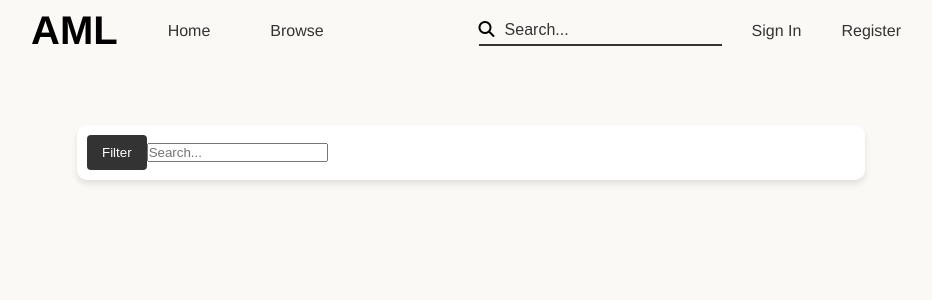
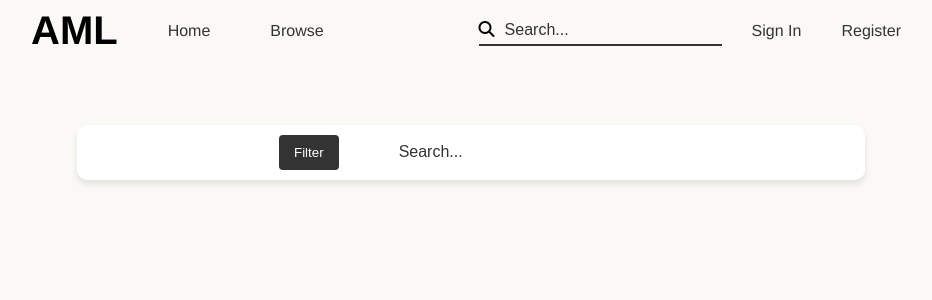
Before and after one commit to DugganDuggan/SAAD-AML, an Angular app: page /browse in a window 1280 px wide. Shown: the top 300 px of the page, without its empty margins (169-1101 px from the left). Built offline with nearby package versions, Linux system fonts and the light colour scheme.

Commit message:
search bar

```diff
--- a/src/app/browse/browse.component.css
+++ b/src/app/browse/browse.component.css
@@ -1,22 +1,24 @@
 
 
-/* Style the white box */
 .centered {
     margin: auto;
     width: 60%;
     background-color: white;
     padding: 10px;
     border-radius:10px;
-    box-shadow: 0 4px 6px rgba(0, 0, 0, 0.1); /* Subtle shadow for depth */
-
+    box-shadow: 0 4px 6px rgba(0, 0, 0, 0.1);
   }
 
-
+  .search{
+    width: 50%;
+    margin: auto;
+  }
 
   .dropdown {
     position: relative;
     display: inline-block;
     max-width: 300px;
+    padding-right: 50px;
   }
 
   .dropdown-button {
@@ -41,9 +43,8 @@
     border-radius: 4px;
     max-height: 400px;
     overflow-y: auto;
-    width: 200px; /* Adjust this value to make it wider */
+    width: 200px;
   }
-
 
   .dropdown:hover .dropdown-content {
     display: block;
@@ -68,3 +69,25 @@
   .filter-options input[type="radio"] {
     margin-right: 10px;
   }
+
+  ::placeholder {
+    color: #333;
+
+  }
+  .search-bar:focus {
+    outline: none;
+    border-bottom: solid #333
+  }
+
+.search-bar {
+    padding: 5px 10px;
+    border: none;
+    font-size: 16px;
+    background-color: transparent;
+}
+
+.search-container{
+    border-bottom: solid;
+    border-width: 2px;
+    border-color: #333;
+}
--- a/src/app/browse/browse.component.html
+++ b/src/app/browse/browse.component.html
@@ -1,5 +1,6 @@
 <div class="centered">
 
+    <div class="search">
         <div class="dropdown">
             <button class="dropdown-button">Filter</button>
             <div class="dropdown-content">
@@ -7,15 +8,9 @@
             <div class="filter-section">
                 <h4>Availability</h4>
                 <div class="filter-options">
-              <label>
-                <input type="radio" name="availability" value="Available"> Available to borrow
-              </label>
-              <label>
-                <input type="radio" name="availability" value="Checked Out"> Available to reserve
-              </label>
-              <label>
-                <input type="radio" name="availability" value="Checked Out"> Unavaliable
-              </label>
+                <label><input type="radio" name="availability" value="Available">Available to borrow</label>
+                <label><input type="radio" name="availability" value="Checked Out">Available to reserve</label>
+                <label><input type="radio" name="availability" value="Checked Out">Unavaliable</label>
                 </div>
             </div>
 
@@ -23,18 +18,10 @@
             <div class="filter-section">
                 <h4>Genre</h4>
                 <div class="filter-options">
-              <label>
-                <input type="radio" name="genre" value="Fiction"> Fiction
-              </label>
-              <label>
-                <input type="radio" name="genre" value="Non-Fiction"> Non-Fiction
-              </label>
-              <label>
-                <input type="radio" name="genre" value="Sci-Fi"> Sci-Fi
-              </label>
-              <label>
-                <input type="radio" name="genre" value="Fantasy"> Fantasy
-              </label>
+                <label><input type="radio" name="genre" value="Fiction">Fiction</label>
+                <label><input type="radio" name="genre" value="Non-Fiction">Non-Fiction</label>
+                <label><input type="radio" name="genre" value="Sci-Fi">Sci-Fi</label>
+                <label><input type="radio" name="genre" value="Fantasy">Fantasy</label>
                 </div>
             </div>
 
@@ -42,21 +29,20 @@
             <div class="filter-section">
                 <h4>Type</h4>
                 <div class="filter-options">
-              <label>
-                <input type="radio" name="type" value="Book"> Book
-              </label>
-              <label>
-                <input type="radio" name="type" value="Ebook"> Ebook
-              </label>
-              <label>
-                <input type="radio" name="type" value="Audiobook"> Audiobook
-              </label>
+                <label><input type="radio" name="type" value="Book">Book</label>
+                <label><input type="radio" name="type" value="Ebook">Ebook</label>
+                <label><input type="radio" name="type" value="Audiobook">Audiobook</label>
                 </div>
             </div>
             </div>
         </div>
 
+        <input type="text" class="search-bar" placeholder="Search...">
+
+    </div>
+
+    <div class="results">
 
 
-        <input type="text" class="search-bar" placeholder="Search...">
     </div>
+</div>
```
Lines whose indentation alone changed are shown as unchanged.
